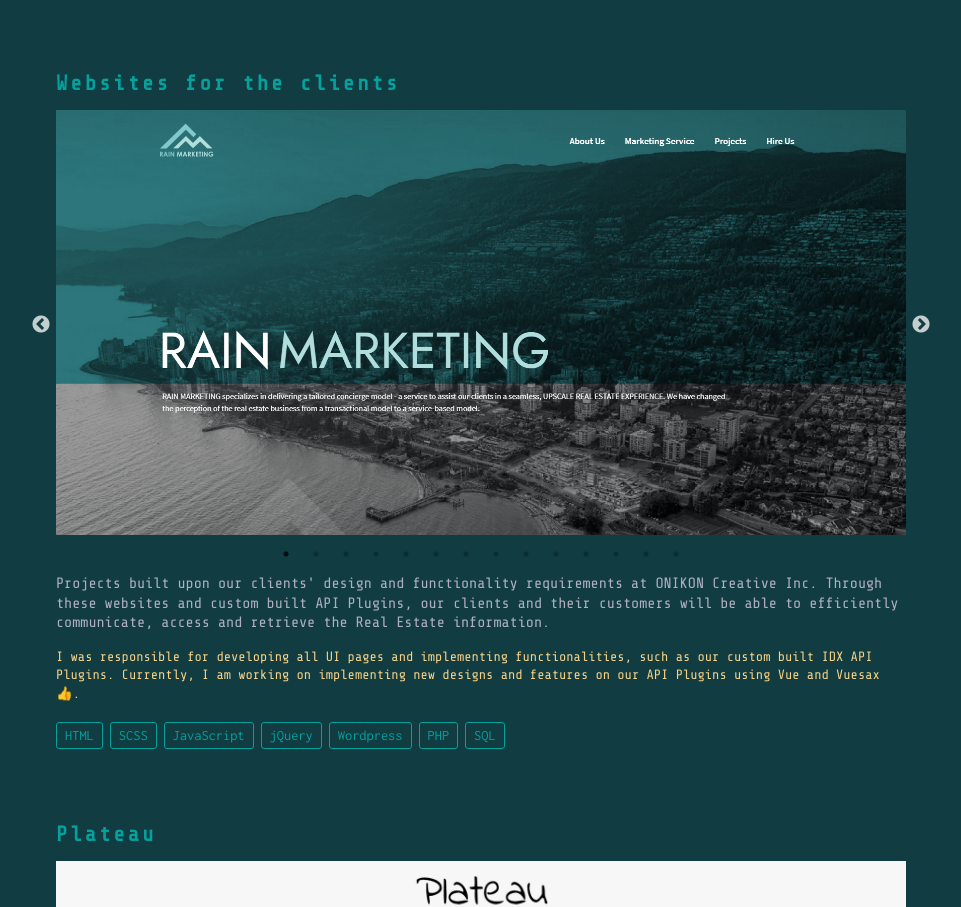
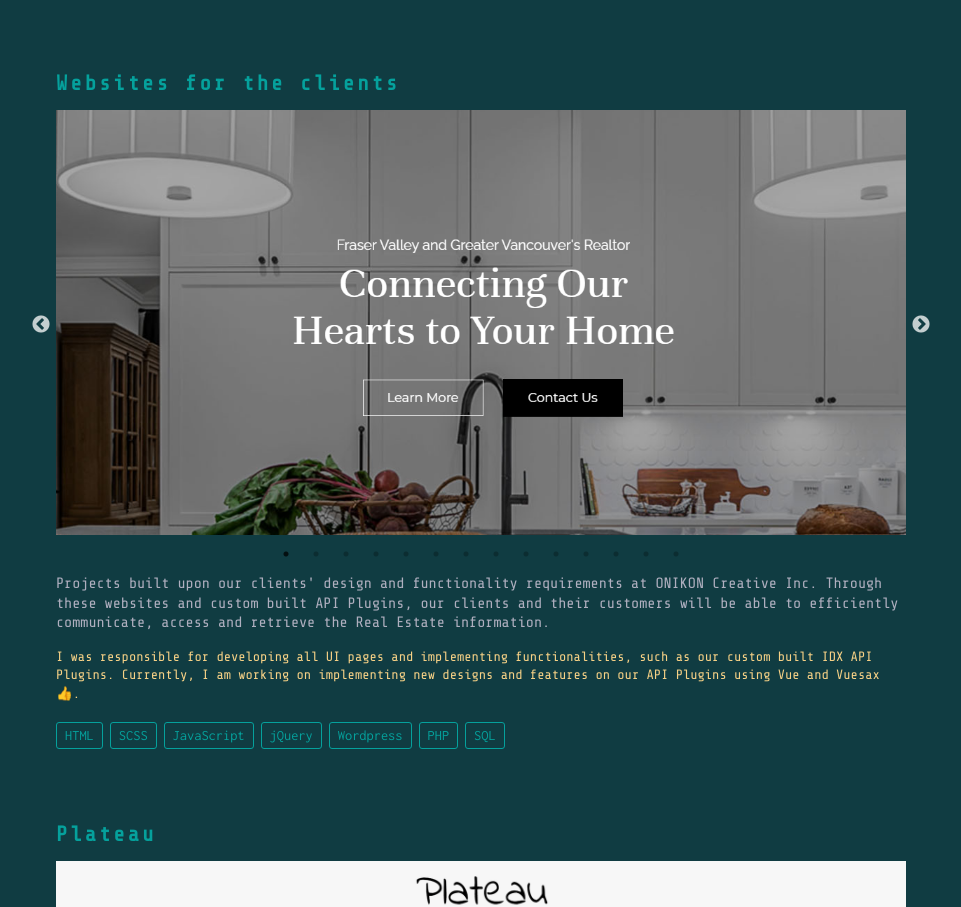
Before and after one commit to Gimorhee/portfolio-v2, a React (Create React App) app: page / in a window 1280 px wide. Shown: the part 3935-4842 px from the top of the page, without its empty margins (294-1255 px from the left). Built offline with nearby package versions, Linux system fonts and the light colour scheme; grey boxes are pictures that could not be loaded.

Commit message:
Changed project image/domain

```diff
--- a/src/components/projects/featured/onikon/OnikonCarousel.js
+++ b/src/components/projects/featured/onikon/OnikonCarousel.js
@@ -31,6 +31,16 @@
     <div className="Onikon-Carousel-Container">
       <Slider {...settings}>
         <a
+          className="Single-Container Andrea"
+          href="https://andreacastro.ca/home/"
+          target="_blank"
+        >
+          <div className="Single-Inner-Container"></div>
+          <span className="Project-Name">
+            <i className="fas fa-external-link-alt"></i>
+          </span>
+        </a>
+        <a
           className="Single-Container Rainmarketing"
           href="https://rainmarketing.ca/"
           target="_blank"
@@ -43,16 +53,6 @@
         <a
           className="Single-Container Evergreen"
           href="https://evergreentownhomes.ca/"
-          target="_blank"
-        >
-          <div className="Single-Inner-Container"></div>
-          <span className="Project-Name">
-            <i className="fas fa-external-link-alt"></i>
-          </span>
-        </a>
-        <a
-          className="Single-Container Andrea"
-          href="http://andrea.onikondev.com/home/"
           target="_blank"
         >
           <div className="Single-Inner-Container"></div>
--- a/src/css/projects/projects.css
+++ b/src/css/projects/projects.css
@@ -186,7 +186,7 @@
 }
 
 .FeaturedProjects .FeaturedProjects-Container .OnikonProject-Container .Andrea {
-  background-image: url("../../../src/images/andrea.png");
+  background-image: url("../../../src/images/ac.png");
 }
 
 .FeaturedProjects .FeaturedProjects-Container .OnikonProject-Container .Mike {
--- a/src/css/projects/projects.scss
+++ b/src/css/projects/projects.scss
@@ -188,7 +188,7 @@
       }
 
       .Andrea {
-        background-image: url("../../../src/images/andrea.png");
+        background-image: url("../../../src/images/ac.png");
       }
 
       .Mike {
```
Also changed, not shown: src/images/ac.png (added), 1 other file (tests, documents, lock files or other folders).
